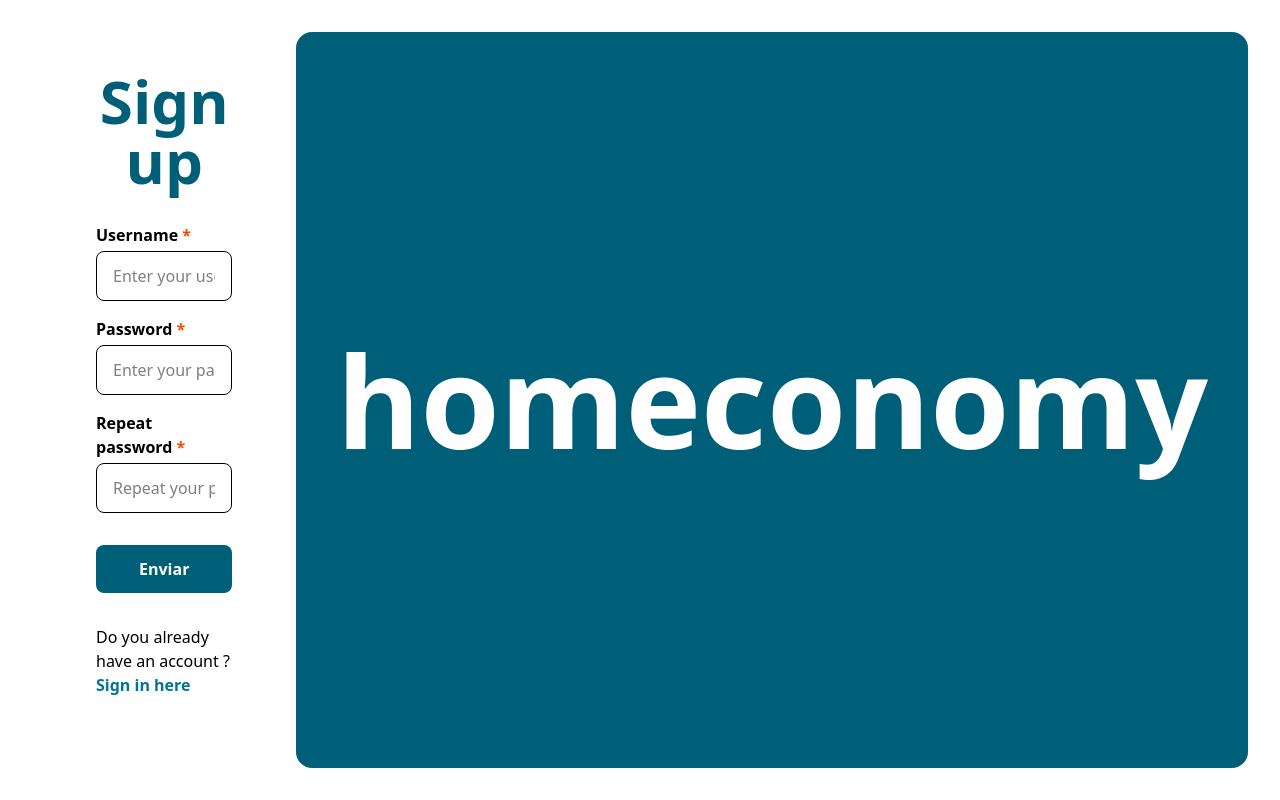
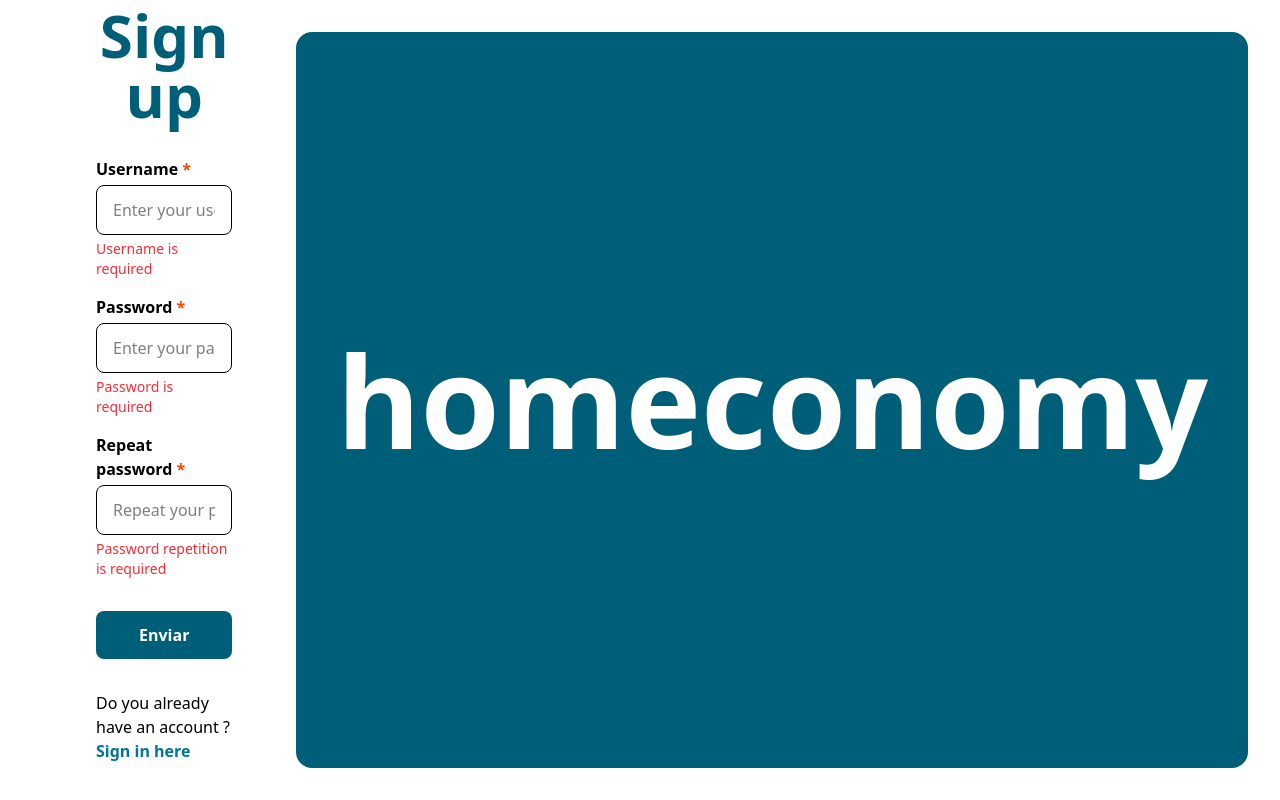
Before and after one commit to hamstersnore/homeconomy, an Angular app in the folder ui/: page /sign-up in a window 1280 px wide. Built offline with nearby package versions, Linux system fonts and the light colour scheme.

Commit message:
error display for form logic

```diff
--- a/ui/src/app/sign-up-form/sign-up-form.html
+++ b/ui/src/app/sign-up-form/sign-up-form.html
@@ -5,14 +5,29 @@
             <div class="flex flex-col space-y-1">
                 <label class="font-bold">Username @if(signUpForm.username().invalid()) {<span class="text-orange-600">*</span>}</label>
                 <input class="rounded-lg border w-full px-4 py-3" type="text" placeholder="Enter your username" [formField]="signUpForm.username"/>
+                @if (signUpForm.username().invalid()) {
+                    @for (error of signUpForm.username().errors(); track error){
+                        <p class="text-sm text-red-500">{{error.message}}</p>
+                    }
+                }
             </div>
             <div class="flex flex-col space-y-1">
                 <label class="font-bold">Password @if(signUpForm.password().invalid()) {<span class="text-orange-600">*</span>}</label>
                 <input class="rounded-lg border w-full px-4 py-3" type="password" placeholder="Enter your password" [formField]="signUpForm.password"/>
+                @if (signUpForm.password().invalid()) {
+                    @for (error of signUpForm.password().errors(); track error){
+                        <p class="text-sm text-red-500">{{error.message}}</p>
+                    }
+                }
             </div>
             <div class="flex flex-col space-y-1">
                 <label class="font-bold">Repeat password @if(signUpForm.repassword().invalid()) {<span class="text-orange-600">*</span>}</label>
                 <input class="rounded-lg border w-full px-4 py-3" type="password" placeholder="Repeat your password" [formField]="signUpForm.repassword"/>
+                @if (signUpForm.repassword().invalid()) {
+                    @for (error of signUpForm.repassword().errors(); track error){
+                        <p class="text-sm text-red-500">{{error.message}}</p>
+                    }
+                }
             </div>
             <input class="mt-4 py-3 rounded-lg bg-cyan-800 text-white font-bold" title="Submit" type="submit" value="Enviar" />
             <p class="mt-4">Do you already have an account ? <a class="text-cyan-700 cursor-pointer font-semibold">Sign in here</a></p>
```
